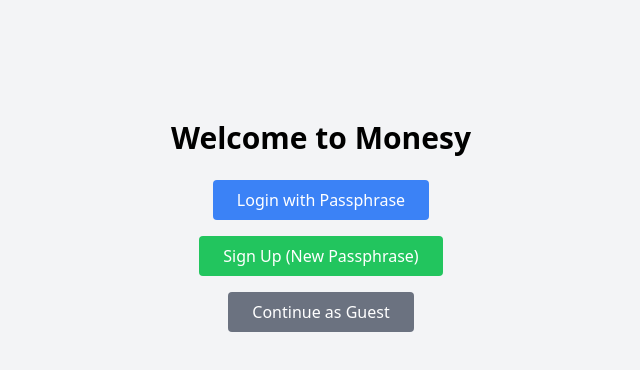
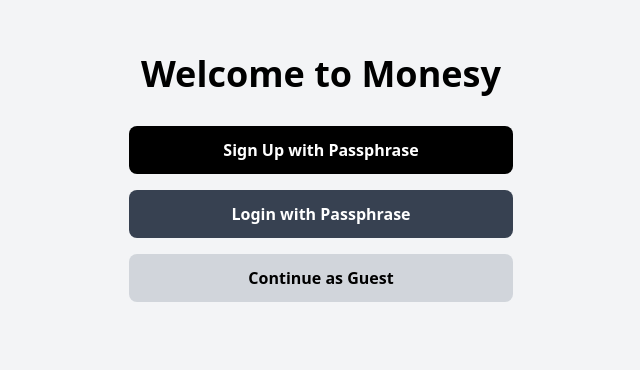
Before and after one commit to jayD10-ux/Monesy, a React (Vite) app: page / in a window 1280 px wide. Shown: the part 206-576 px from the top of the page, without its empty margins (319-959 px from the left). Built offline with nearby package versions, Linux system fonts and the light colour scheme.

Commit message:
Matching in Welcome page design to ET component

```diff
--- a/src/Components/WelcomeScreen.jsx
+++ b/src/Components/WelcomeScreen.jsx
@@ -1,36 +1,63 @@
+// src/Components/WelcomeScreen.jsx
+import { motion } from "framer-motion";
 import { useNavigate } from "react-router-dom";
 
 function WelcomeScreen() {
   const navigate = useNavigate();
 
-  const handleGuest = () => {
-    navigate("/dashboard");
-  };
+  return (
+    <div className="p-8 w-full max-w-md mx-auto flex flex-col items-center mb-8">
 
-  return (
-    <div className="flex flex-col items-center justify-center min-h-screen p-4">
-      <h1 className="text-3xl font-bold mb-6">Welcome to Monesy</h1>
+      {/* Title */}
+      <motion.h1
+        initial={{ opacity: 0, y: -20, filter: "blur(4px)" }}
+        animate={{ opacity: 1, y: 0, filter: "blur(0px)" }}
+        transition={{ duration: 0.4 }}
+        className="text-4xl font-bold text-center mb-8"
+      >
+        Welcome to Monesy
+      </motion.h1>
 
-      <button
-        onClick={() => alert("Login coming soon")}
-        className="mb-4 px-6 py-2 bg-blue-500 text-white rounded"
-      >
-        Login with Passphrase
-      </button>
+      {/* Buttons */}
+      <div className="flex flex-col space-y-4 w-full">
 
-      <button
-        onClick={() => alert("Signup coming soon")}
-        className="mb-4 px-6 py-2 bg-green-500 text-white rounded"
-      >
-        Sign Up (New Passphrase)
-      </button>
+        <motion.button
+          onClick={() => navigate("/signup")}
+          whileHover={{ scale: 1.02 }}
+          whileTap={{ scale: 0.98 }}
+          className="w-full py-3 bg-black text-white font-semibold rounded-lg transition duration-300"
+          initial={{ opacity: 0, y: 20, filter: "blur(10px)" }}
+          animate={{ opacity: 1, y: 0, filter: "blur(0px)" }}
+          transition={{ duration: 0.4, delay: 0.1 }}
+        >
+          Sign Up with Passphrase
+        </motion.button>
 
-      <button
-        onClick={handleGuest}
-        className="px-6 py-2 bg-gray-500 text-white rounded"
-      >
-        Continue as Guest
-      </button>
+        <motion.button
+          onClick={() => navigate("/login")}
+          whileHover={{ scale: 1.02 }}
+          whileTap={{ scale: 0.98 }}
+          className="w-full py-3 bg-gray-700 text-white font-semibold rounded-lg transition duration-300"
+          initial={{ opacity: 0, y: 20, filter: "blur(10px)" }}
+          animate={{ opacity: 1, y: 0, filter: "blur(0px)" }}
+          transition={{ duration: 0.4, delay: 0.2 }}
+        >
+          Login with Passphrase
+        </motion.button>
+
+        <motion.button
+          onClick={() => navigate("/dashboard")}
+          whileHover={{ scale: 1.02 }}
+          whileTap={{ scale: 0.98 }}
+          className="w-full py-3 bg-gray-300 text-black font-semibold rounded-lg transition duration-300"
+          initial={{ opacity: 0, y: 20, filter: "blur(10px)" }}
+          animate={{ opacity: 1, y: 0, filter: "blur(0px)" }}
+          transition={{ duration: 0.4, delay: 0.3 }}
+        >
+          Continue as Guest
+        </motion.button>
+
+      </div>
     </div>
   );
 }
```
